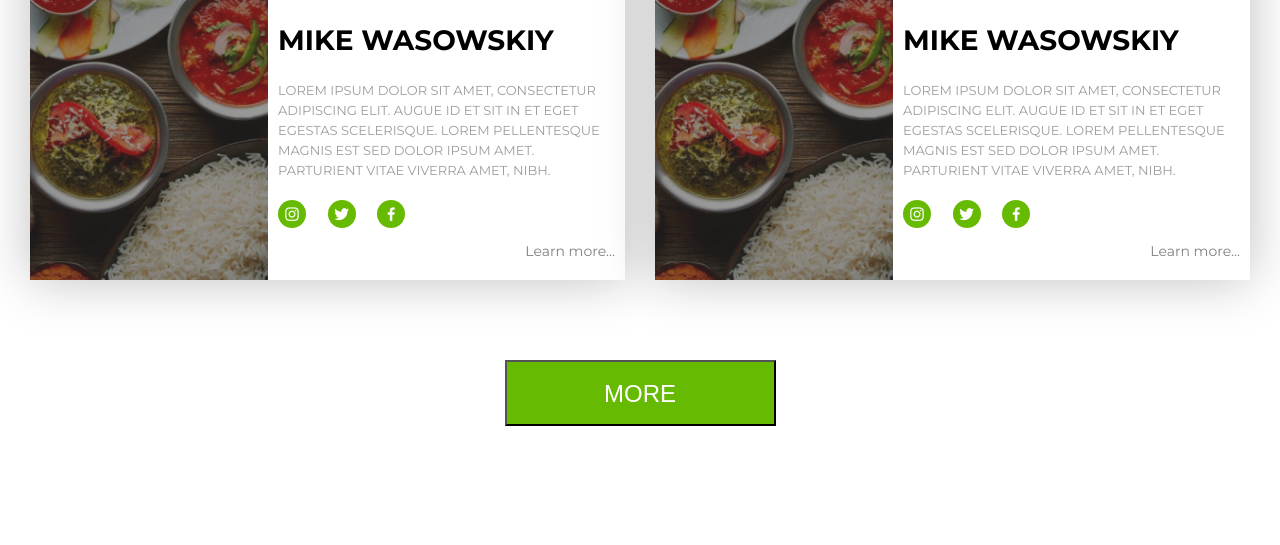
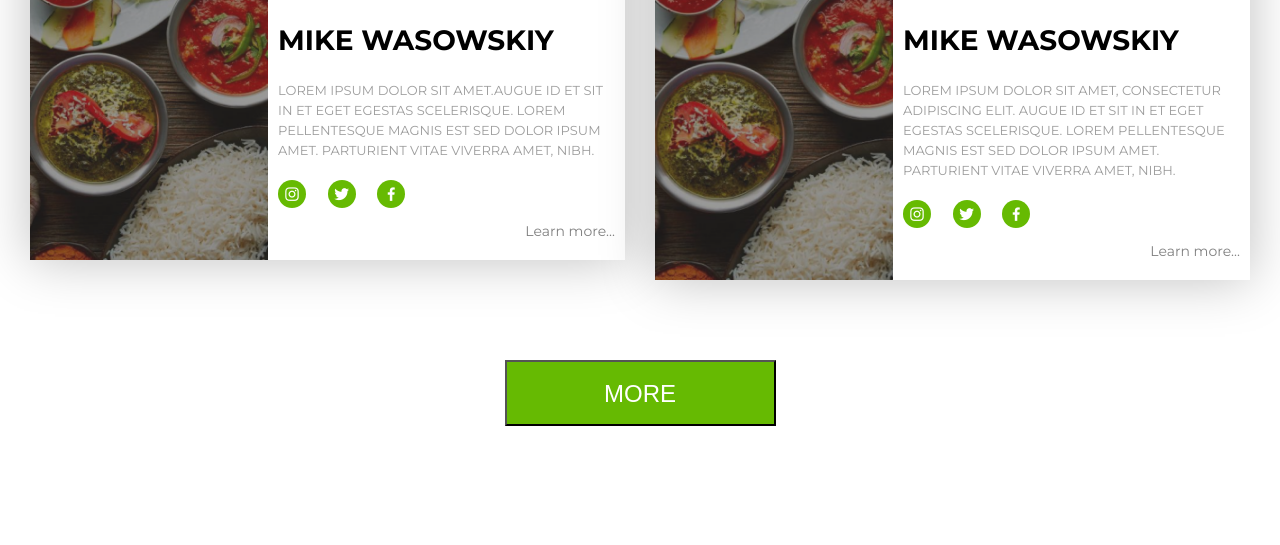
Before and after one commit to Kumarbek9292/food-box, a plain HTML site: page blog.html in a window 1280 px wide. Shown: the part 2346-2891 px from the top of the page. Drawn offline with nearby package versions, Linux system fonts and the light colour scheme.

Commit message:
change paraghaph

```diff
--- a/blog.html
+++ b/blog.html
@@ -163,7 +163,7 @@
                     <div class="post-details">
                         <img src="./images/user.png" alt="" class="user-img">
                         <h2 class="post-username">Mike Wasowskiy</h2>
-                        <p class="post-content">Lorem ipsum dolor sit amet, consectetur adipiscing elit. Augue id et sit in et eget egestas scelerisque. Lorem pellentesque magnis est sed dolor ipsum amet. Parturient vitae viverra amet, nibh.</p>
+                        <p class="post-content">Lorem ipsum dolor sit amet.Augue id et sit in et eget egestas scelerisque. Lorem pellentesque magnis est sed dolor ipsum amet. Parturient vitae viverra amet, nibh.</p>
                         <div class="post-social">
                             <a href="#" class="bx bxl-instagram"></a>
                             <a href="#" class="bx bxl-twitter"></a>
```
